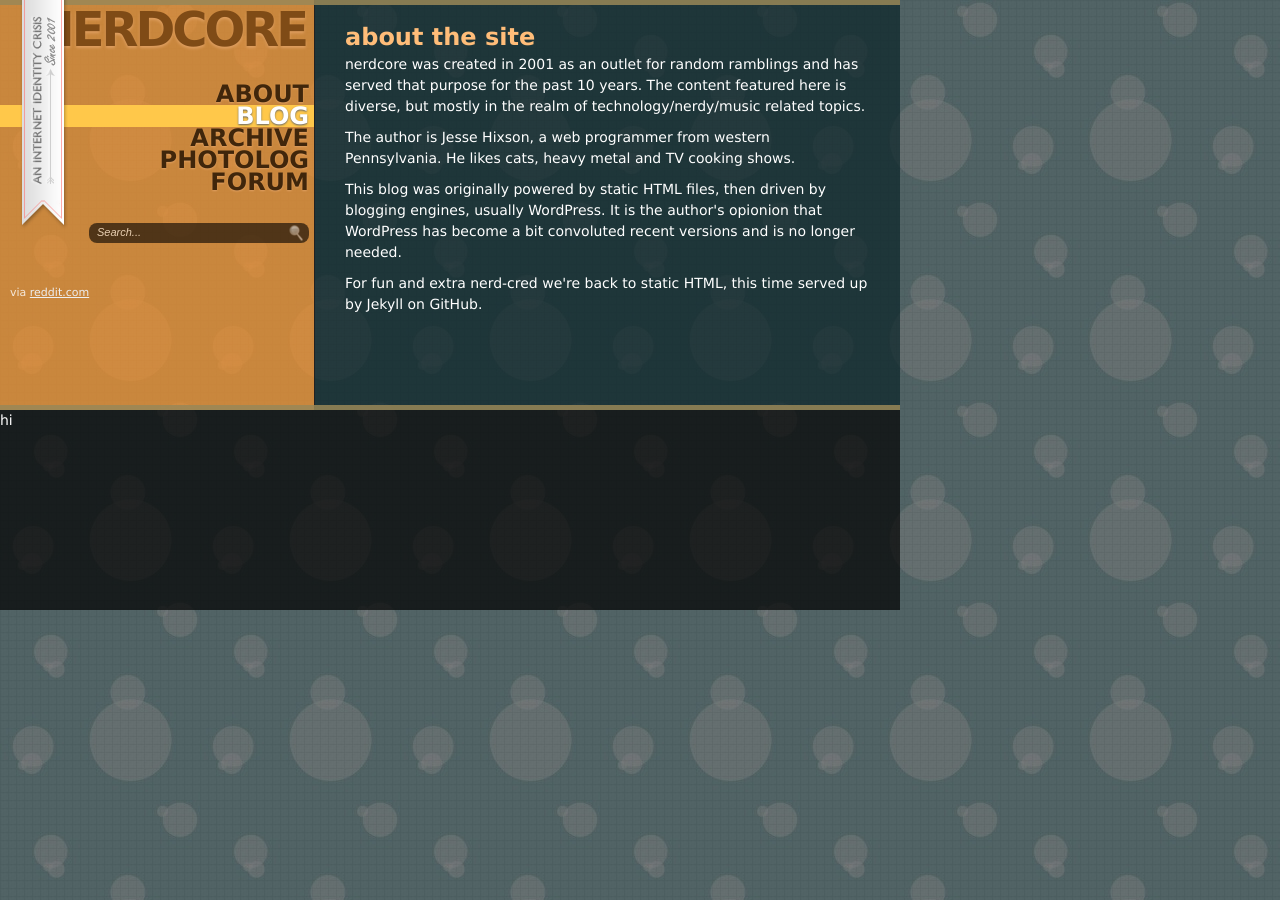
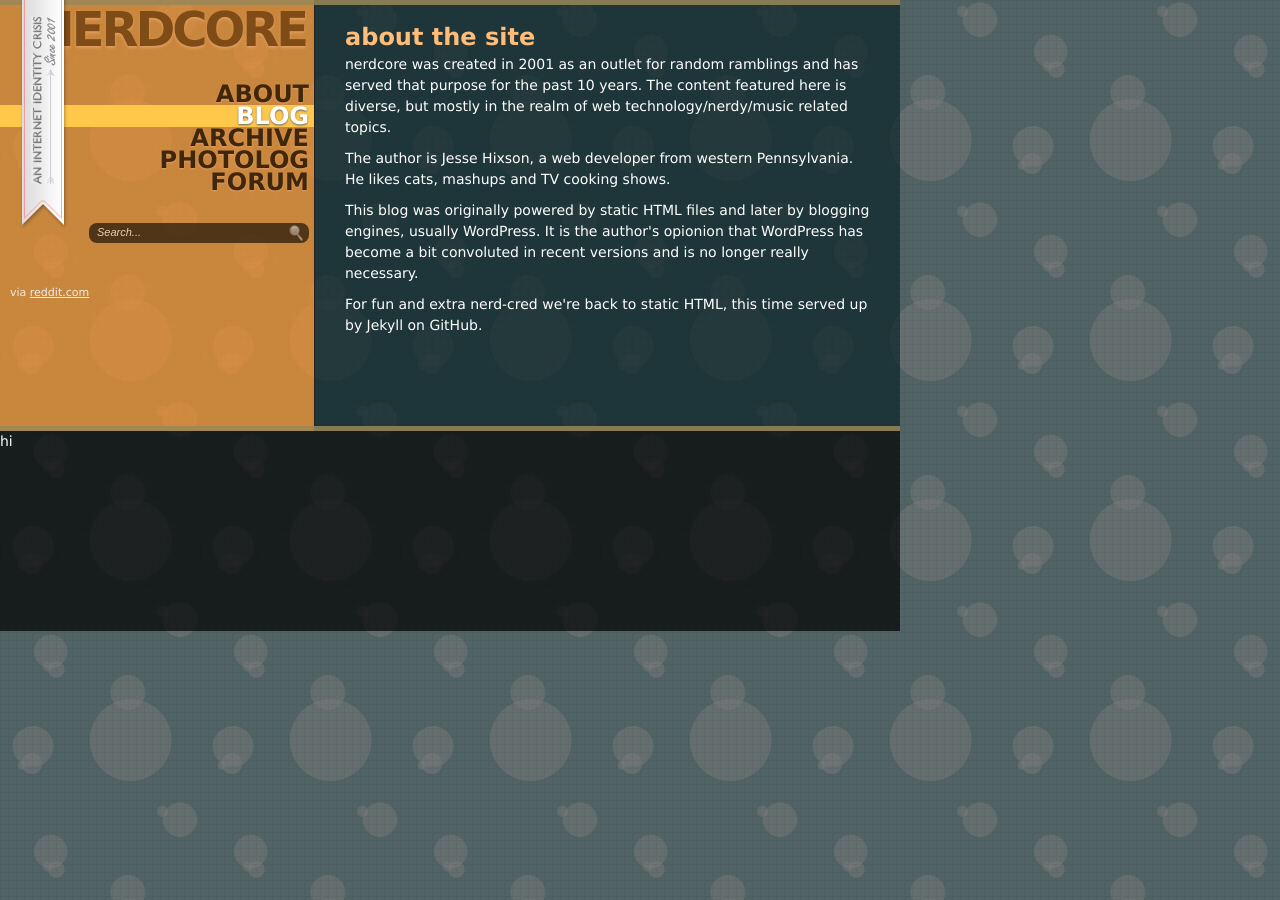
Before and after one commit to jhixson/jhixson.github.com, a Jekyll site: the page built from about.html, in a window 1280 px wide. Built offline with Jekyll 4.4.1, drawn with Linux system fonts in a browser that asks for light colours; some web fonts are replaced.

Commit message:
Adjusted about copy

```diff
--- a/about.html
+++ b/about.html
@@ -9,13 +9,13 @@ title: about the site
 		<p>nerdcore was created in 2001 as an outlet for random
 		ramblings and has served that purpose for the past 10 years.
 		The content featured here is diverse, but mostly in the realm
-		of technology/nerdy/music related topics.</p>
-		<p>The author is Jesse Hixson, a web programmer from western
-		Pennsylvania. He likes cats, heavy metal and TV cooking shows.</p>
-		<p>This blog was originally powered by static HTML files, then
-		driven by blogging engines, usually WordPress. It is the
-		author's opionion that WordPress has become a bit convoluted
-		recent versions and is no longer needed.</p>
+		of web technology/nerdy/music related topics.</p>
+		<p>The author is Jesse Hixson, a web developer from western
+		Pennsylvania. He likes cats, mashups and TV cooking shows.</p>
+		<p>This blog was originally powered by static HTML files and later
+		by blogging engines, usually WordPress. It is the
+		author's opionion that WordPress has become a bit convoluted in
+		recent versions and is no longer really necessary.</p>
 		<p>For fun and extra nerd-cred we're back to static HTML, this
 		time served up by Jekyll on GitHub.</p>
 	</article>
```
